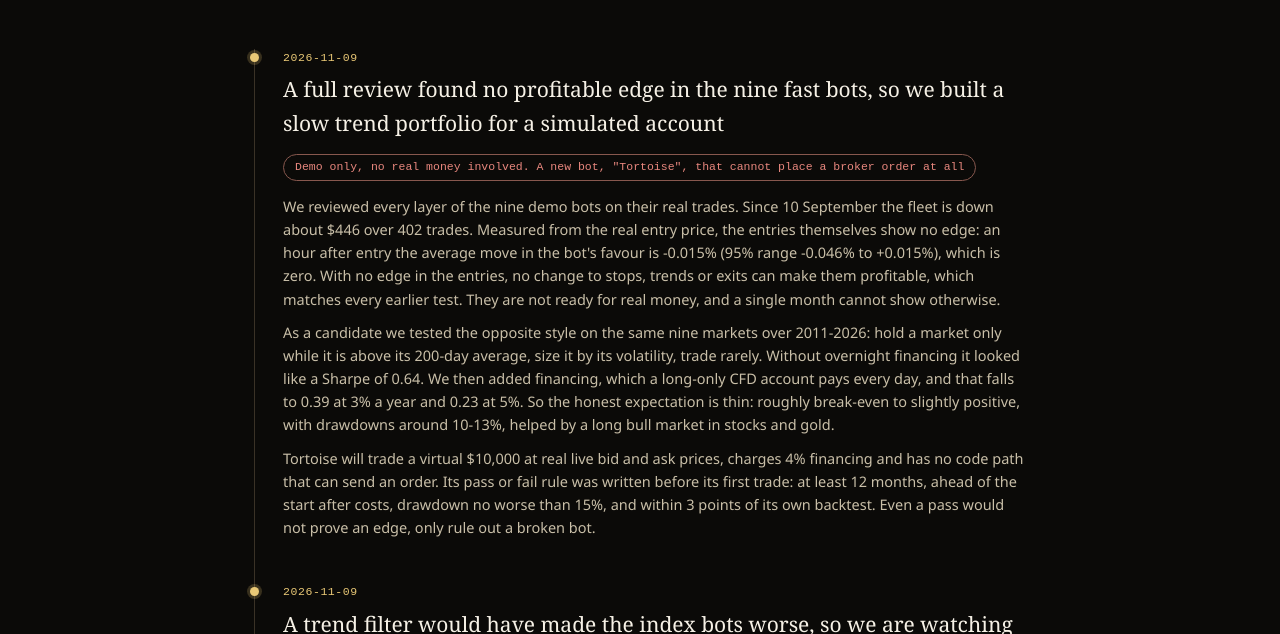
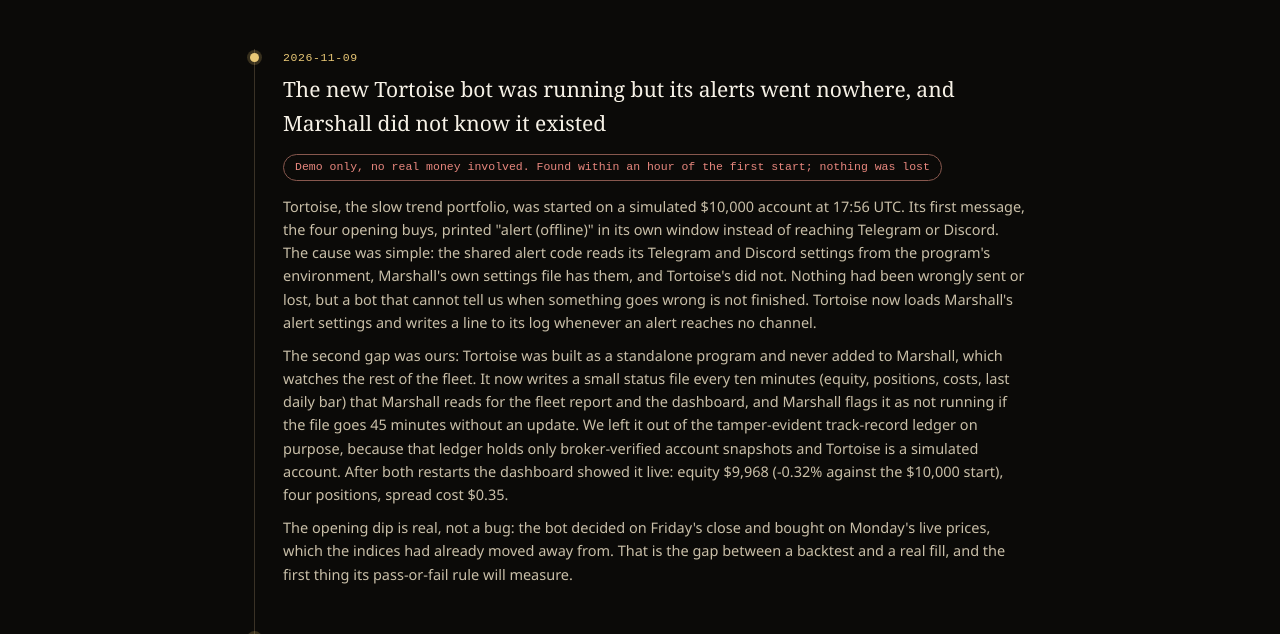
Before and after one commit to arisabots/arisatradingbots-site, a plain HTML site: page log.html in a window 1280 px wide. Shown: the part 318-952 px from the top of the page. Drawn offline with Linux system fonts and the light colour scheme.

Commit message:
log: Tortoise alerts and Marshall integration

```diff
--- a/log.html
+++ b/log.html
@@ -138,6 +138,17 @@
 
 <div class="log">
   <div class="wrap">
+
+    <div class="entry">
+      <div class="date">2026-11-09</div>
+      <h2>The new Tortoise bot was running but its alerts went nowhere, and Marshall did not know it existed</h2>
+      <div class="impact">Demo only, no real money involved. Found within an hour of the first start; nothing was lost</div>
+      <div class="body">
+        <p>Tortoise, the slow trend portfolio, was started on a simulated $10,000 account at 17:56 UTC. Its first message, the four opening buys, printed "alert (offline)" in its own window instead of reaching Telegram or Discord. The cause was simple: the shared alert code reads its Telegram and Discord settings from the program's environment, Marshall's own settings file has them, and Tortoise's did not. Nothing had been wrongly sent or lost, but a bot that cannot tell us when something goes wrong is not finished. Tortoise now loads Marshall's alert settings and writes a line to its log whenever an alert reaches no channel.</p>
+        <p>The second gap was ours: Tortoise was built as a standalone program and never added to Marshall, which watches the rest of the fleet. It now writes a small status file every ten minutes (equity, positions, costs, last daily bar) that Marshall reads for the fleet report and the dashboard, and Marshall flags it as not running if the file goes 45 minutes without an update. We left it out of the tamper-evident track-record ledger on purpose, because that ledger holds only broker-verified account snapshots and Tortoise is a simulated account. After both restarts the dashboard showed it live: equity $9,968 (-0.32% against the $10,000 start), four positions, spread cost $0.35.</p>
+        <p>The opening dip is real, not a bug: the bot decided on Friday's close and bought on Monday's live prices, which the indices had already moved away from. That is the gap between a backtest and a real fill, and the first thing its pass-or-fail rule will measure.</p>
+      </div>
+    </div>
 
     <div class="entry">
       <div class="date">2026-11-09</div>
```
